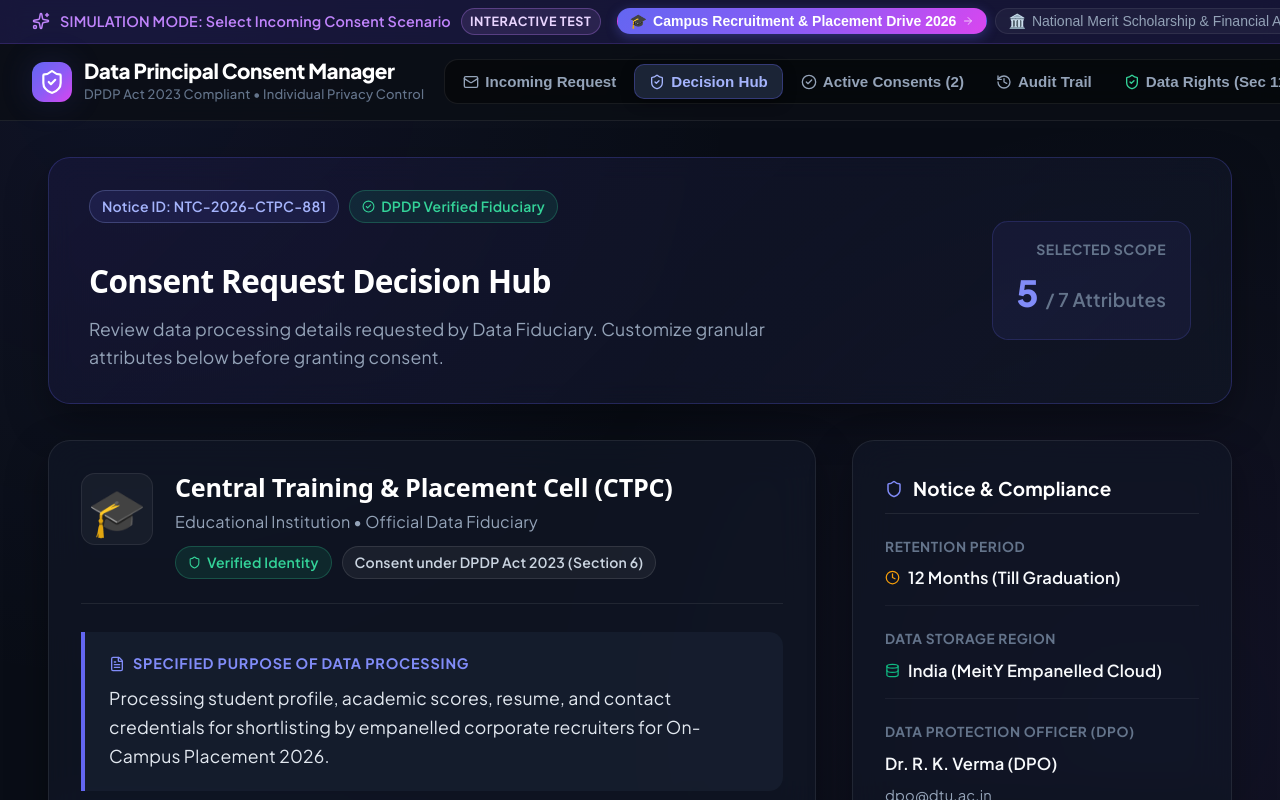
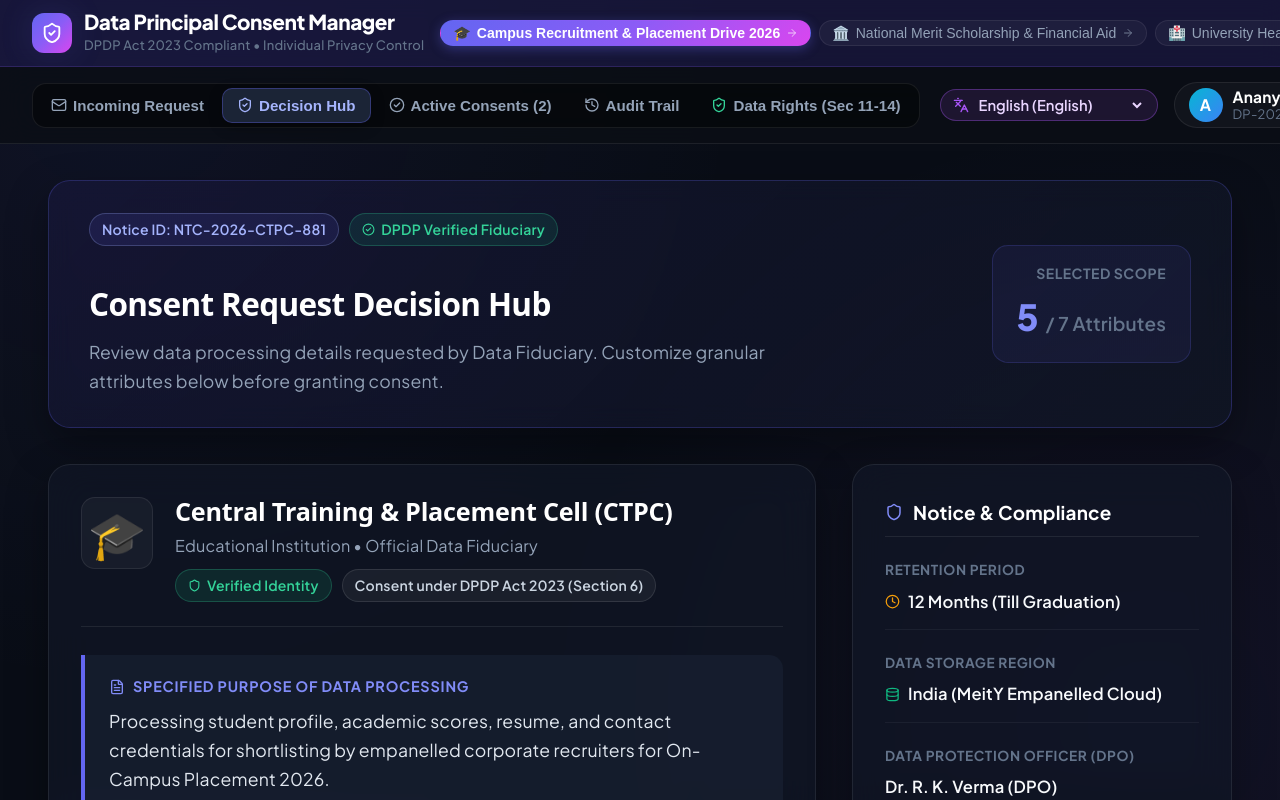
Before and after one commit to Cialfor-Research-Labs/DP-Consent-Manager, a React (Vite) app: page / in a window 1280 px wide. Shown: the top 800 px of the page. Built offline with nearby package versions, Linux system fonts and the light colour scheme.

Commit message:
CMC-9 move the title to top

```diff
--- a/src/components/Header.jsx
+++ b/src/components/Header.jsx
@@ -19,16 +19,6 @@ export const Header = () => {
 
   return (
     <header className="header-nav">
-      <div className="brand-section">
-        <div className="brand-logo-icon">
-          <ShieldCheck size={26} />
-        </div>
-        <div>
-          <div className="brand-title">{t('portalTitle')}</div>
-          <div className="brand-subtitle">{t('portalSubtitle')}</div>
-        </div>
-      </div>
-
       <nav className="nav-tabs">
         <button
           className={`nav-tab-btn ${activeTab === 'email-sim' ? 'active' : ''}`}
--- a/src/components/ScenarioBar.jsx
+++ b/src/components/ScenarioBar.jsx
@@ -1,16 +1,20 @@
 import React from 'react';
 import { useConsent } from '../context/ConsentContext';
-import { Sparkles, ArrowRight } from 'lucide-react';
+import { ShieldCheck, ArrowRight } from 'lucide-react';
 
 export const ScenarioBar = () => {
-  const { scenarios, activeScenarioId, selectScenario } = useConsent();
+  const { scenarios, activeScenarioId, selectScenario, t } = useConsent();
 
   return (
     <div className="scenario-bar">
-      <div className="scenario-title-group">
-        <Sparkles size={18} />
-        <span>SIMULATION MODE: Select Incoming Consent Scenario</span>
-        <span className="scenario-badge">Interactive Test</span>
+      <div className="brand-section">
+        <div className="brand-logo-icon">
+          <ShieldCheck size={22} />
+        </div>
+        <div>
+          <div className="brand-title">{t('portalTitle')}</div>
+          <div className="brand-subtitle">{t('portalSubtitle')}</div>
+        </div>
       </div>
 
       <div className="scenario-pills">
--- a/src/styles/main.css
+++ b/src/styles/main.css
@@ -66,7 +66,7 @@ body {
 .scenario-bar {
   background: rgba(30, 27, 75, 0.6);
   border-bottom: 1px solid rgba(139, 92, 246, 0.2);
-  padding: 8px 32px;
+  padding: 10px 32px;
   display: flex;
   align-items: center;
   justify-content: space-between;
```
